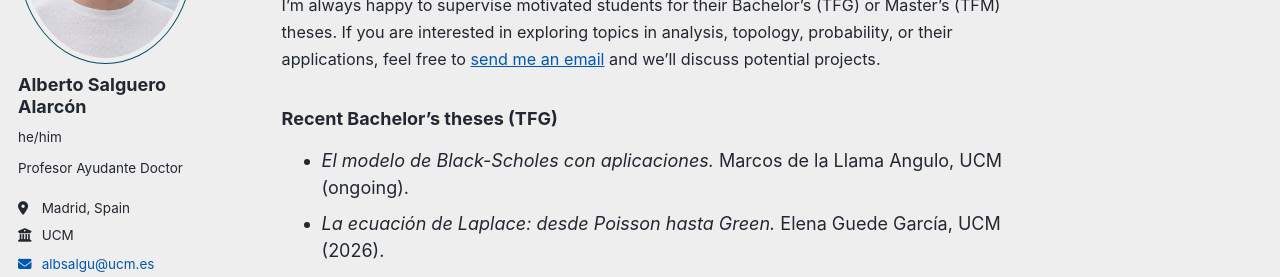
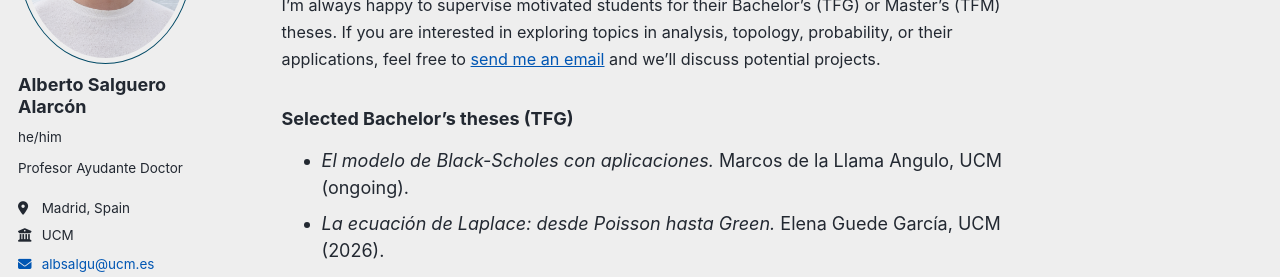
Before and after one commit to salgueroalarcon/salgueroalarcon.github.io, a Jekyll site: the page built from _pages/teaching.md, in a window 1280 px wide and 989 px high. Shown: the part 248-525 px from the top of the window. Built offline with Jekyll 4.4.1, drawn with Linux system fonts in a browser that asks for light colours; a style sheet for code colours, icons or effects is not loaded.

Commit message:
Update teaching.md

```diff
--- a/_pages/teaching.md
+++ b/_pages/teaching.md
@@ -9,7 +9,7 @@ author_profile: true
 ## Thesis supervision
 <span style="font-size: 90%;"> I'm always happy to supervise motivated students for their Bachelor's (TFG) or Master's (TFM) theses. If you are interested in exploring topics in analysis, topology, probability, or their applications,  feel free to [send me an email](mailto:albsalgu@ucm.es) and we'll discuss potential projects. </span>
 
-### Recent Bachelor's theses (TFG)
+### Selected Bachelor's theses (TFG)
 - *El modelo de Black-Scholes con aplicaciones.* Marcos de la Llama Angulo, UCM (ongoing).
 - *La ecuación de Laplace: desde Poisson hasta Green.* Elena Guede García, UCM (2026).
 - *Aproximaciones óptimas en espacios de Hilbert.* Pablo Manuel Cáceres Menacho, UEx (2021) <span style="font-size: 85%;"> (co-supervised with J. M. F. Castillo).</span>
```
